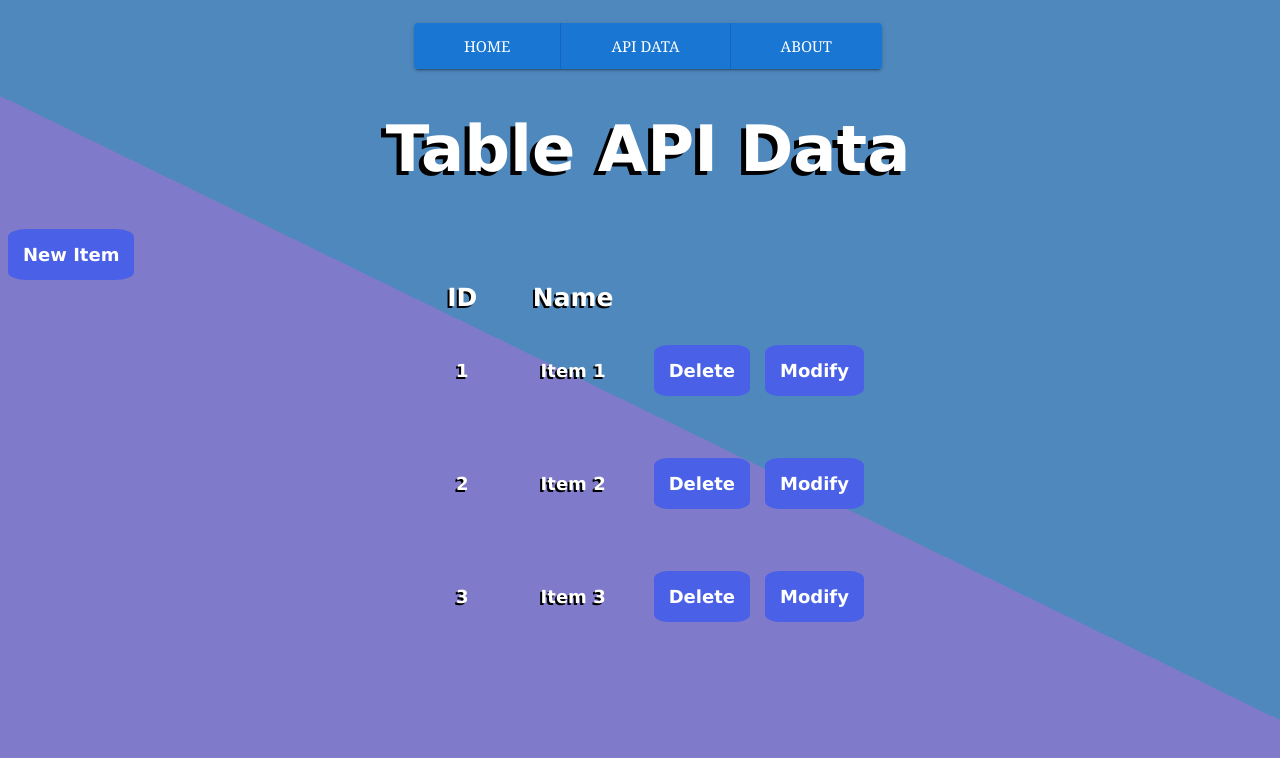
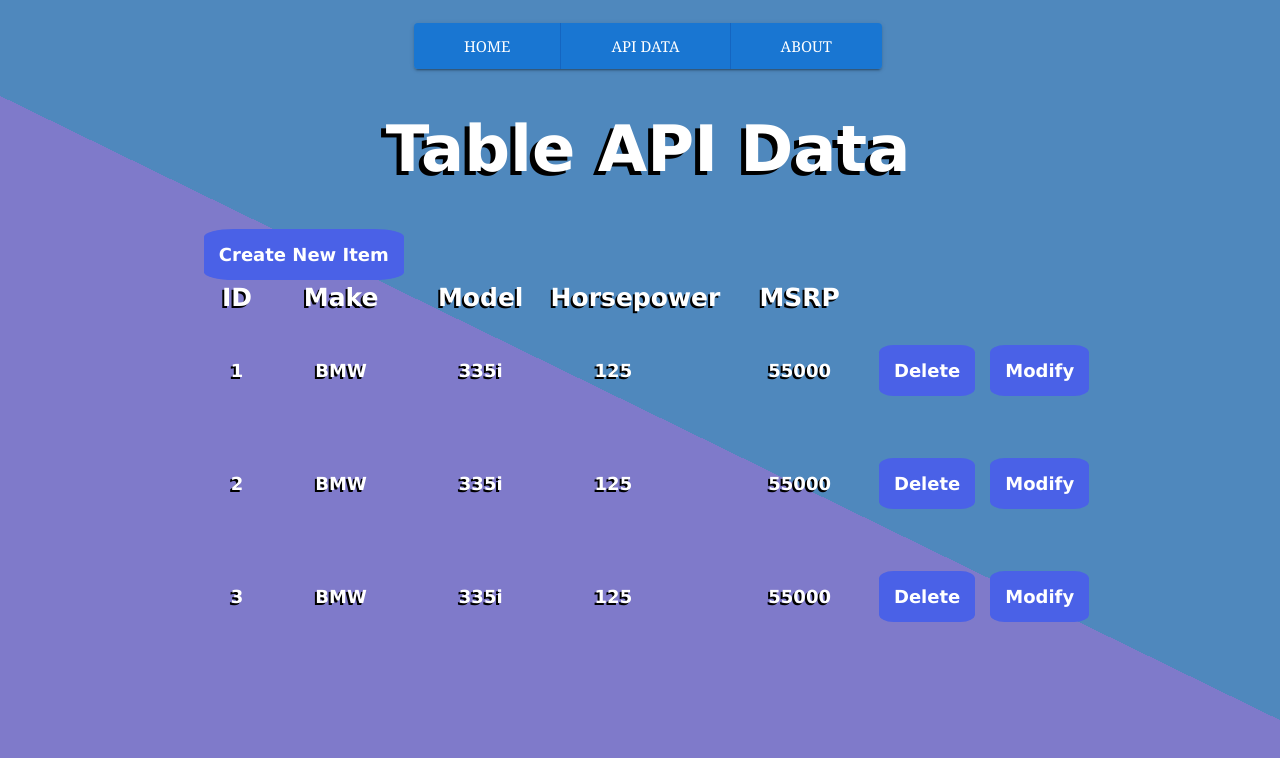
Before and after one commit to nrfletcher/mock_cicd_2023, a React (Create React App) app in the folder frontend/app/: page /data in a window 1280 px wide. Shown: the top 758 px of the page. Built offline with nearby package versions, Linux system fonts and the light colour scheme.

Commit message:
Mock functionality for API hit done

```diff
--- a/frontend/app/src/components/Table.jsx
+++ b/frontend/app/src/components/Table.jsx
@@ -2,31 +2,31 @@ import React, { useState } from 'react';
 import '../resources/table.css';
 
 const Table = () => {
-    const [items, setItems] = useState([
-        { id: 1, name: 'Item 1'},
-        { id: 2, name: 'Item 2'},
-        { id: 3, name: 'Item 3'}
+    const [cars, setItems] = useState([
+        { id: 1, make: 'BMW', model: '335i', horsePower: '125', msrp: '55000'},
+        { id: 2, make: 'BMW', model: '335i', horsePower: '125', msrp: '55000'},
+        { id: 3, make: 'BMW', model: '335i', horsePower: '125', msrp: '55000'}
     ]);
 
     const removeItem = (itemId) => {
-        setItems(items.filter(item => item.id !== itemId));
+        setItems(cars.filter(item => item.id !== itemId));
     };
 
     return (
         <div>
-            <div style={{marginLeft:'25'}}>
-                <button className='btn'>New Item</button>
-            </div>
+            <button className='btn'>Create New Item</button>
             <table>
                 <thead>
                     <tr style={{ marginBottom: '10px'}}>
                         <th>ID</th>
-                        <th>Name</th>
-                        <th></th>
+                        <th>Make</th>
+                        <th>Model</th>
+                        <th>Horsepower</th>
+                        <th>MSRP</th>
                     </tr>
                 </thead>
                 <tbody>
-                    {items.map(item => (
+                    {cars.map(item => (
                         <TableRow
                             key={item.id}
                             item={item}
@@ -47,7 +47,10 @@ const TableRow = ({ item, removeItem }) => {
     return (
         <tr style={{ margin: '5px'}}>
             <td style={{ padding: '25px' }}>{item.id}</td>
-            <td style={{ padding: '45px' }}>{item.name}</td>
+            <td style={{ padding: '45px' }}>{item.make}</td>
+            <td style={{ padding: '45px' }}>{item.model}</td>
+            <td style={{ padding: '45px' }}>{item.horsePower}</td>
+            <td style={{ padding: '45px' }}>{item.msrp}</td>
             <td>
                 <button onClick={handleDelete} className='btn' style={{marginRight: '15px'}}>Delete</button>
                 <button onClick={handleDelete} className='btn'>Modify</button>
--- a/frontend/app/src/pages/Data.jsx
+++ b/frontend/app/src/pages/Data.jsx
@@ -6,7 +6,7 @@ const Data = () => {
     return (
         <div className='data'>
             <h1>Table API Data</h1>
-            <div>
+            <div className="centered">
                 <Table ></Table>
             </div>
         </div>
--- a/frontend/app/src/resources/home.css
+++ b/frontend/app/src/resources/home.css
@@ -47,6 +47,8 @@
     text-shadow: -5px 4px black;
 }
 
-.data Table {
-    margin: auto;
-}
+.centered {
+    display: flex;
+    align-items: center;
+    justify-content: center;
+  }
--- a/frontend/app/src/resources/table.css
+++ b/frontend/app/src/resources/table.css
@@ -1,8 +1,5 @@
 .btn {
   font-family: 'Lucida Sans', 'Lucida Sans Regular', 'Lucida Grande', 'Lucida Sans Unicode', Geneva, Verdana, sans-serif;
-  display: inline-flex;
-  justify-content: center;
-  align-items: center;
   padding: 15px 15px;
   border: none;
   border-radius: 15%;
```
